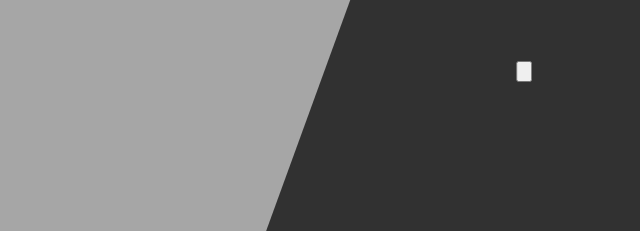
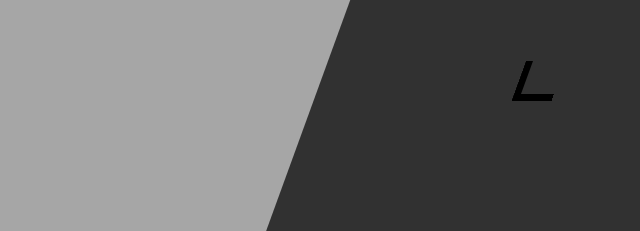
Before and after one commit to Pcpastre/Portifolio_PCpastre, a website: page view/index.html in a window 1280 px wide. Shown: the part 347-578 px from the top of the page, 640-1280 px from the left. Drawn offline with nearby package versions, Linux system fonts and the light colour scheme.

Commit message:
seta_add

```diff
--- a/view/index.html
+++ b/view/index.html
@@ -29,7 +29,7 @@
 
         html {
 
-            background-image: var(--backGroundInit) ;
+            background-image: var(--backGroundInit);
             background-repeat: no-repeat;
             background-attachment: fixed;
             background-position: center center;
@@ -50,7 +50,6 @@
             align-items: center;
             text-align: left;
             *display: inline;
-            color: aliceblue;
         }
 
         .triangulo {
@@ -76,9 +75,16 @@
             transform: skew(20deg);
         }
 
-        .img {
-            background-color: #fffdfbe8;
-            border: rgba(255, 255, 255, 0);
+        #seta {
+             height: fit-content;
+            margin-top: 50vh;
+            margin-left: 15vw;
+            margin-right: 0px;
+            position: absolute;
+            padding: 20px;
+            box-shadow: 6px -6px 0 1px #000 inset;
+            border: solid transparent;
+            border-width: 0 0 6px 6px;
         }
     </style>
 </head>
@@ -87,9 +93,7 @@
     <div class="initialDiv">
         <div class="divtriangulo">
             <div class="triangulo">
-                <button class="nextIcon">
-                    <img id="next" class="img" alt="" src="/IMG?img=next.png">
-                </button>
+                <div id="seta"></div>
             </div>
         </div>
     </div>
@@ -100,21 +104,21 @@
     var r = document.querySelector(':root');
     //r.style.setProperty('--backGroundInit', 'url(\'./_IMG/bbg.jpg\')');
     $(document).ready(function () {
-        $("#next").click(function (e) {
+        $("#seta").click(function (e) {
 
             $('html, body').animate({ scrollLeft: 1100 }, 2000);//5000
             func();
-            $("#next").css("transform", "rotate(180deg)");
+            $("#seta").css("transform", "rotate(180deg)");
         });
 
     });
     async function func() {
         var opacity = '';
-        for(let i = 70; i < 100; i++){
-            opacity = 'rgba(0, 0, 0, '+(i/100)+')';
+        for (let i = 70; i < 100; i++) {
+            opacity = 'rgba(0, 0, 0, ' + (i / 100) + ')';
             await sleep(50);
             console.log(opacity);
-             r.style.setProperty('--opacity', opacity);
+            r.style.setProperty('--opacity', opacity);
         }
 
     }
```
Also changed, not shown: view/_IMG/next.png.
